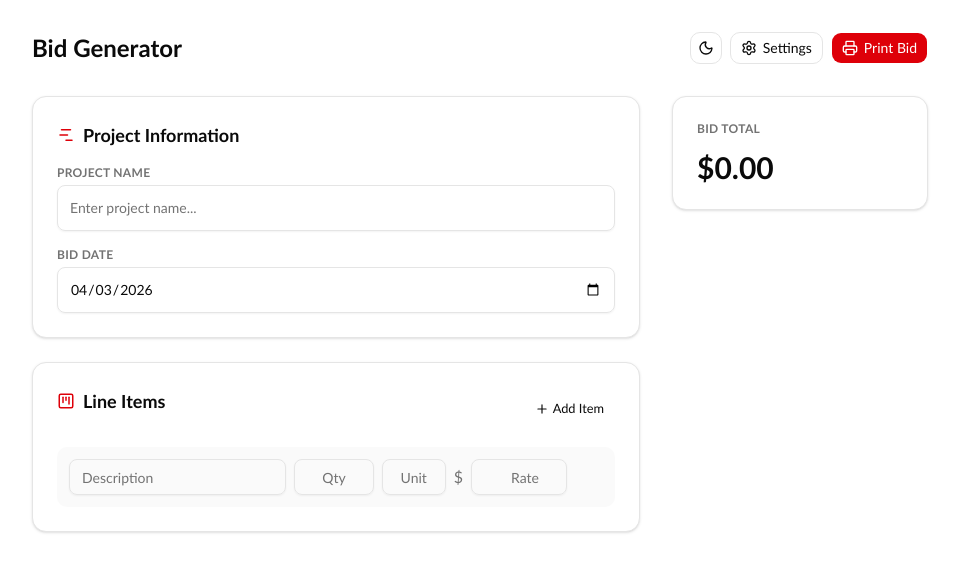
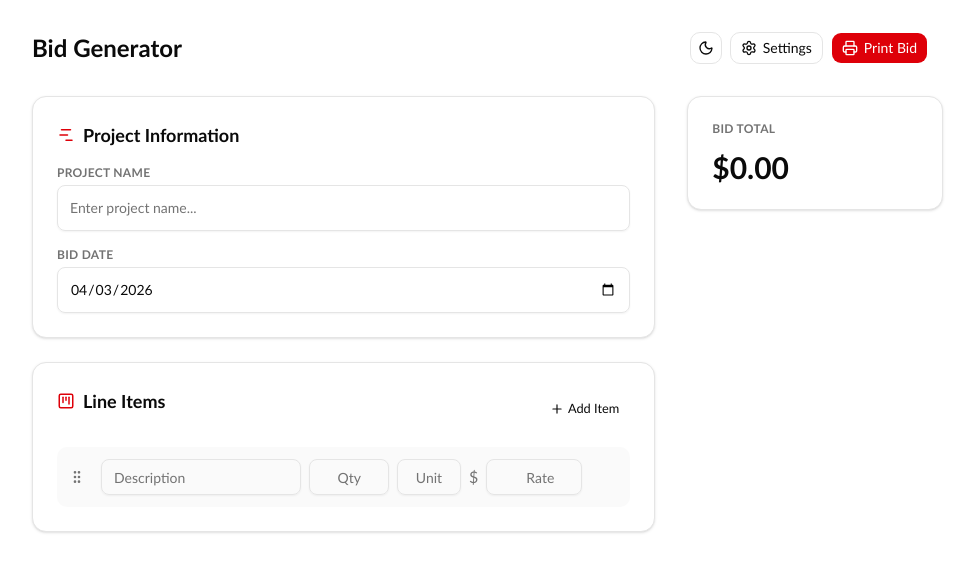
Before and after one commit to Capt-taka/bidsheet, a React (Vite) app: page / in a window 1280 px wide. Shown: the top 572 px of the page, without its empty margins (160-1134 px from the left). Built offline with nearby package versions, Linux system fonts and the light colour scheme.

Commit message:
add drag option for line items

```diff
--- a/src/App.tsx
+++ b/src/App.tsx
@@ -1,5 +1,5 @@
 import React, { useState, useEffect } from 'react';
-import { Printer, Settings, Plus, Trash2, Upload, ChartNoAxesGantt, X, Moon, Sun, SquareKanban } from 'lucide-react';
+import { Printer, Settings, Plus, Trash2, Upload, ChartNoAxesGantt, X, Moon, Sun, SquareKanban, GripVertical } from 'lucide-react';
 import { Button } from '@/components/ui/button';
 import { Input } from '@/components/ui/input';
 import { Label } from '@/components/ui/label';
@@ -47,6 +47,7 @@ export default function App() {
     if (stored !== null) return stored === 'true';
     return false; // Default to light mode
   });
+  const [draggedItem, setDraggedItem] = useState<BidItem | null>(null);
 
   useEffect(() => {
     document.documentElement.classList.toggle('dark', darkMode);
@@ -63,6 +64,29 @@ export default function App() {
 
   const handleUpdateItem = (id: string, field: keyof BidItem, value: string | number) => {
     setItems(items.map(item => item.id === id ? { ...item, [field]: value } : item));
+  };
+
+  const handleDragStart = (e: React.DragEvent, item: BidItem) => {
+    setDraggedItem(item);
+  };
+
+  const handleDragOver = (e: React.DragEvent) => {
+    e.preventDefault();
+  };
+
+  const handleDrop = (e: React.DragEvent, targetItem: BidItem) => {
+    e.preventDefault();
+    if (!draggedItem || draggedItem.id === targetItem.id) return;
+
+    const draggedIndex = items.findIndex(item => item.id === draggedItem.id);
+    const targetIndex = items.findIndex(item => item.id === targetItem.id);
+
+    const newItems = [...items];
+    newItems.splice(draggedIndex, 1);
+    newItems.splice(targetIndex, 0, draggedItem);
+
+    setItems(newItems);
+    setDraggedItem(null);
   };
 
   const total = items.reduce((acc, item) => acc + (item.quantity * item.rate), 0);
@@ -229,7 +253,17 @@ export default function App() {
 
             <div className="space-y-3">
               {items.map((item) => (
-                <div key={item.id} className="flex flex-wrap md:flex-nowrap gap-2 p-3 bg-muted/50 rounded-lg group">
+                <div
+                  key={item.id}
+                  className="flex flex-wrap md:flex-nowrap gap-2 p-3 bg-muted/50 rounded-lg group cursor-move"
+                  draggable
+                  onDragStart={(e) => handleDragStart(e, item)}
+                  onDragOver={handleDragOver}
+                  onDrop={(e) => handleDrop(e, item)}
+                >
+                  <div className="flex items-center pr-2">
+                    <GripVertical size={16} className="text-muted-foreground" />
+                  </div>
                   <Input
                     value={item.description}
                     onChange={(e) => handleUpdateItem(item.id, 'description', e.target.value)}
```
